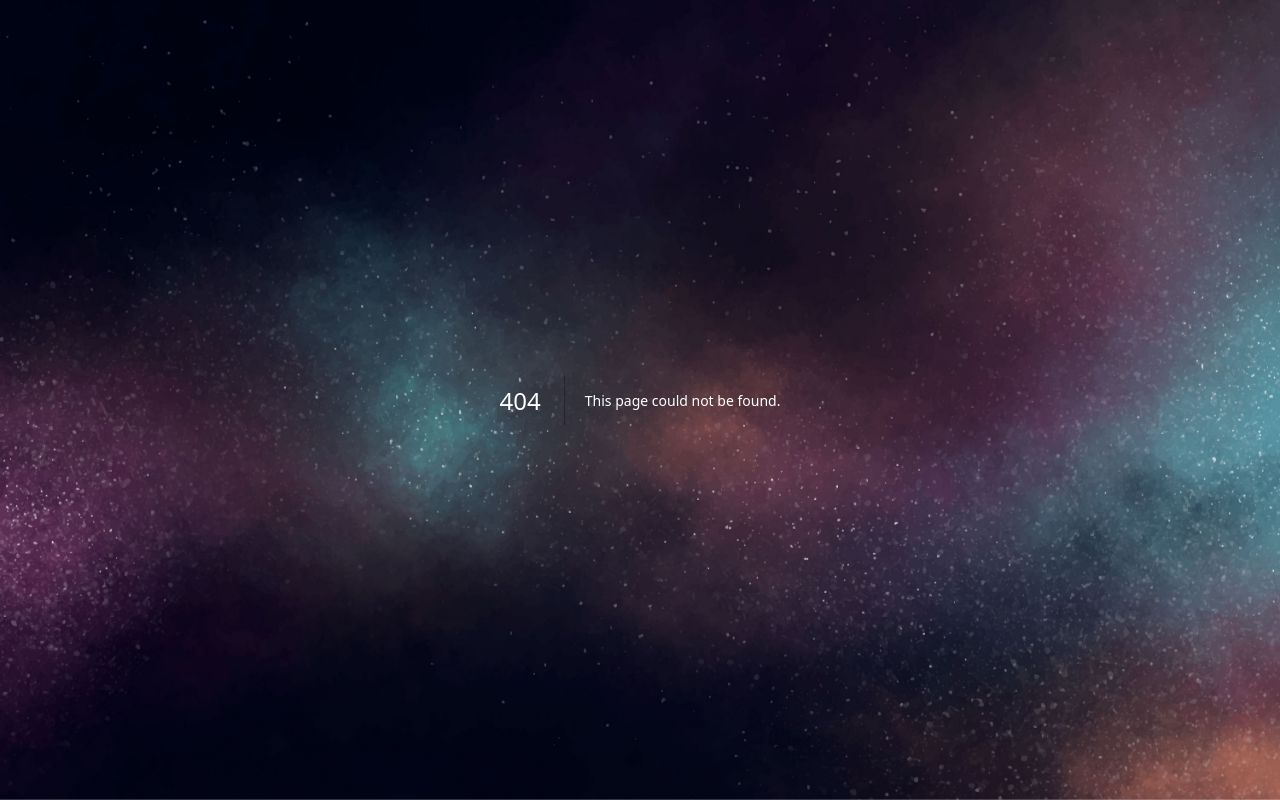
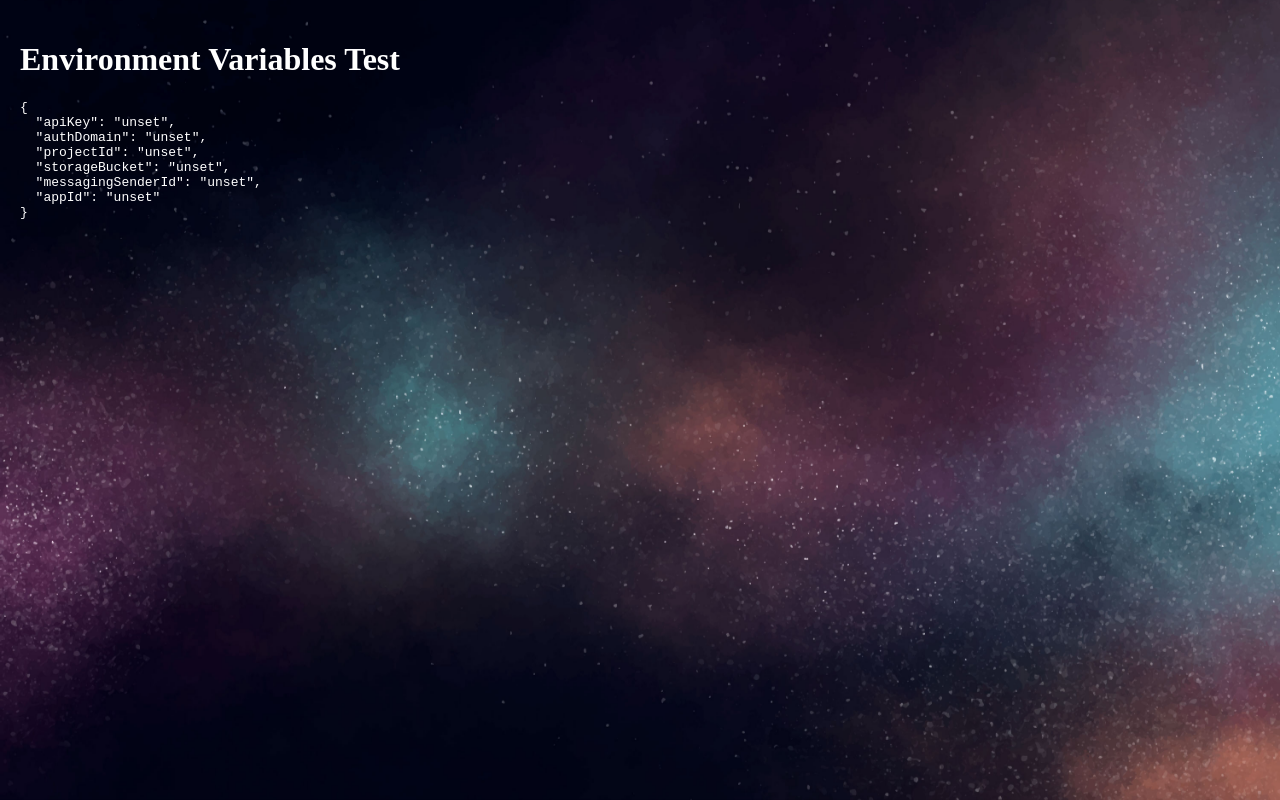
Before and after one commit to omc324/oceanic-ai, a Next.js app: page /test-env in a window 1280 px wide. Before the commit this address had no page. Built offline with nearby package versions, Linux system fonts and the light colour scheme; no server answers.

Commit message:
Add files via upload

```diff
--- /dev/null
+++ b/pages/test-env.js
@@ -0,0 +1,21 @@
+export default function TestEnvPage() {
+  return (
+    <div style={{ padding: "20px" }}>
+      <h1>Environment Variables Test</h1>
+      <pre>
+        {JSON.stringify(
+          {
+            apiKey: process.env.NEXT_PUBLIC_FIREBASE_API_KEY,
+            authDomain: process.env.NEXT_PUBLIC_FIREBASE_AUTH_DOMAIN,
+            projectId: process.env.NEXT_PUBLIC_FIREBASE_PROJECT_ID,
+            storageBucket: process.env.NEXT_PUBLIC_FIREBASE_STORAGE_BUCKET,
+            messagingSenderId: process.env.NEXT_PUBLIC_FIREBASE_MESSAGING_SENDER_ID,
+            appId: process.env.NEXT_PUBLIC_FIREBASE_APP_ID,
+          },
+          null,
+          2
+        )}
+      </pre>
+    </div>
+  );
+}
```
